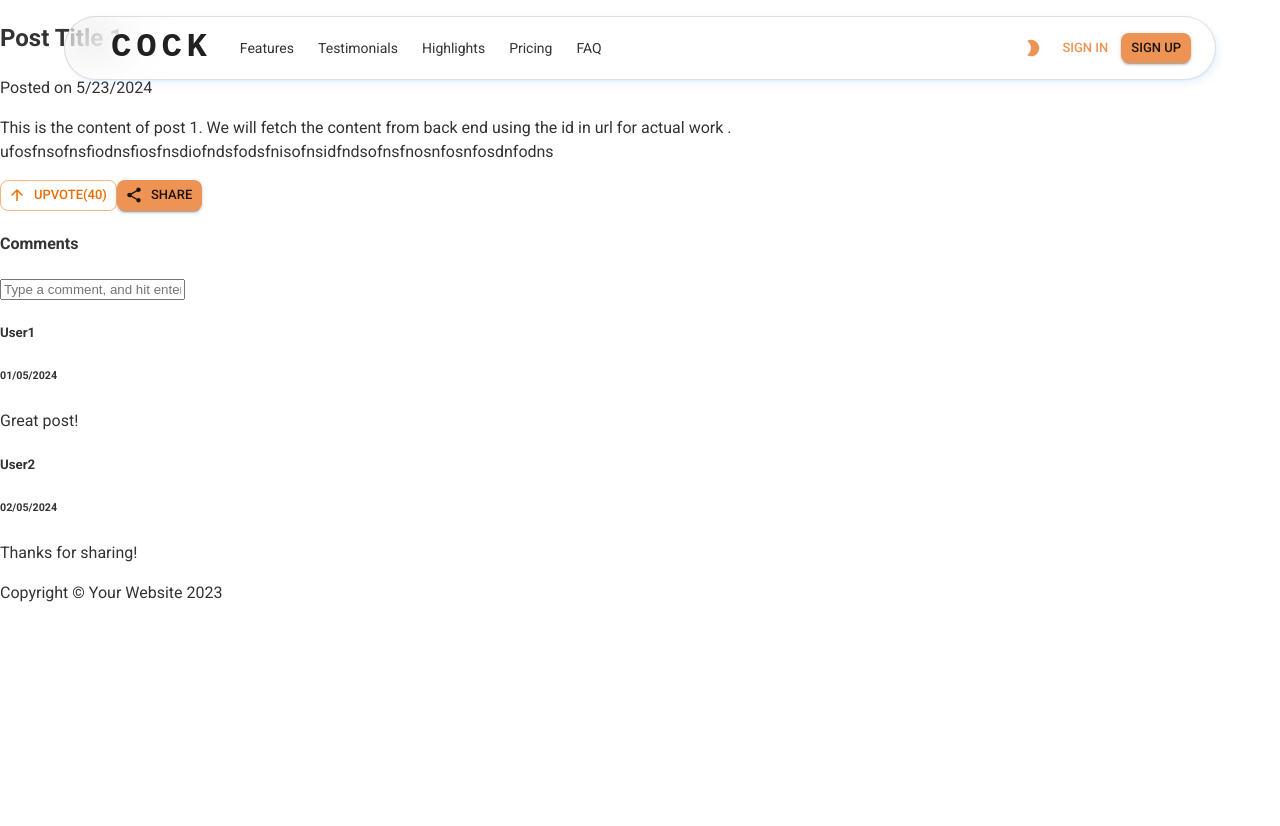
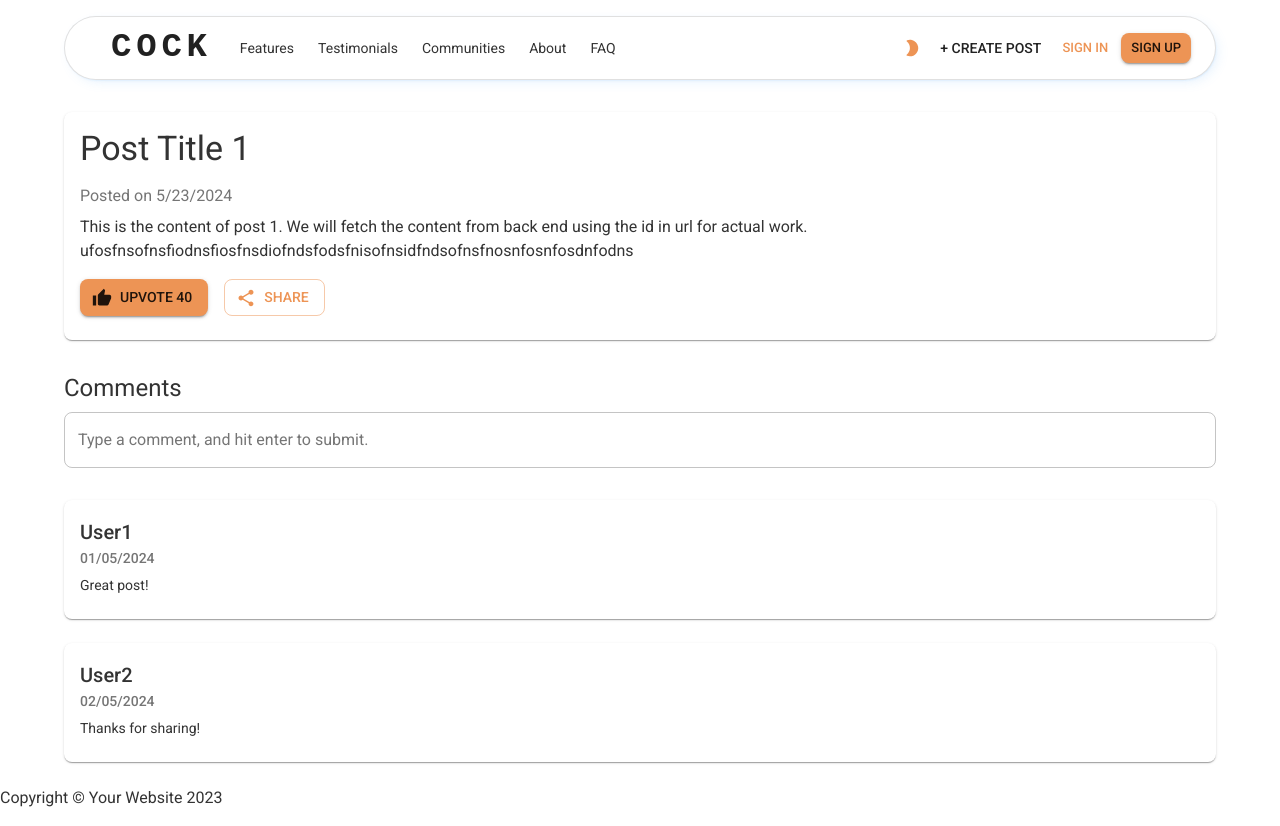
Before and after one commit to YellowO2/SocialVolunteerSite, a React (Vite) app in the folder frontend/: page /post/1 in a window 1280 px wide. Before the commit the page ends 800 px from the top, so only its background shows below. Built offline with nearby package versions, Linux system fonts and the light colour scheme.

Commit message:
Style: Post page to use MUI

```diff
--- a/frontend/src/components/hero.jsx
+++ b/frontend/src/components/hero.jsx
@@ -20,40 +20,13 @@ export default function Hero() {
             : `linear-gradient(#02294F, ${alpha("#090E10", 0.0)})`,
         backgroundSize: "100% 20%",
         backgroundRepeat: "no-repeat",
+
+        // backgroundImage: `url(/volunteer.png)`,
+        // backgroundSize: "cover",
+        // backgroundRepeat: "no-repeat",
+        // backgroundPosition: "center",
       })}
     >
-      <Paper
-        sx={{
-          position: "relative",
-          backgroundColor: "grey.800",
-          color: "#fff",
-          mb: 4,
-          backgroundSize: "cover",
-          backgroundRepeat: "no-repeat",
-          backgroundPosition: "center",
-          //   backgroundImage: `url(${post.image})`,
-          backgroundImage: "/volunteer",
-        }}
-      >
-        {
-          <img
-            style={{ display: "none" }}
-            // src={post.image}
-            src="/volunteer"
-            // alt={post.imageText}
-          />
-        }
-        <Box
-          sx={{
-            position: "absolute",
-            top: 0,
-            bottom: 0,
-            right: 0,
-            left: 0,
-            backgroundColor: "rgba(0,0,0,.3)",
-          }}
-        />
-      </Paper>
       <Container
         sx={{
           display: "flex",
--- a/frontend/src/components/nav_bar/nav_bar.jsx
+++ b/frontend/src/components/nav_bar/nav_bar.jsx
@@ -1,4 +1,5 @@
 import * as React from "react";
+import { useLocation, Link } from "react-router-dom";
 import PropTypes from "prop-types";
 
 import Box from "@mui/material/Box";
@@ -21,6 +22,7 @@ const logoStyle = {
 
 function NavBar({ mode, toggleColorMode }) {
   const [open, setOpen] = React.useState(false);
+  const location = useLocation();
 
   const toggleDrawer = (newOpen) => () => {
     setOpen(newOpen);
@@ -40,10 +42,12 @@ function NavBar({ mode, toggleColorMode }) {
     }
   };
 
+  const isHomePage = location.pathname === "/home";
+
   return (
-    <div>
+    <Box>
       <AppBar
-        position="fixed"
+        position={isHomePage ? "fixed" : "static"}
         sx={{
           boxShadow: 0,
           bgcolor: "transparent",
@@ -122,7 +126,7 @@ function NavBar({ mode, toggleColorMode }) {
                   sx={{ py: "6px", px: "12px" }}
                 >
                   <Typography variant="body2" color="text.primary">
-                    Highlights
+                    Communities
                   </Typography>
                 </MenuItem>
                 <MenuItem
@@ -130,7 +134,7 @@ function NavBar({ mode, toggleColorMode }) {
                   sx={{ py: "6px", px: "12px" }}
                 >
                   <Typography variant="body2" color="text.primary">
-                    Pricing
+                    About
                   </Typography>
                 </MenuItem>
                 <MenuItem
@@ -151,6 +155,9 @@ function NavBar({ mode, toggleColorMode }) {
               }}
             >
               <ToggleColorMode mode={mode} toggleColorMode={toggleColorMode} />
+              <Button color="inherit" component={Link} to="/create-post">
+                + Create Post
+              </Button>
               <Button
                 color="primary"
                 variant="text"
@@ -250,7 +257,7 @@ function NavBar({ mode, toggleColorMode }) {
           </Toolbar>
         </Container>
       </AppBar>
-    </div>
+    </Box>
   );
 }
 
--- a/frontend/src/components/search_bar.jsx
+++ b/frontend/src/components/search_bar.jsx
@@ -22,17 +22,20 @@ const SearchForm = ({ onSearch }) => {
   };
 
   return (
-    <Box sx={{ p: 4, borderBottom: 1, borderColor: "divider" }}>
-      <form onSubmit={handleSubmit}>
     <Box
+      component="form"
+      onSubmit={handleSubmit}
       sx={{
         display: "flex",
-            flexDirection: "row",
+        justifyContent: "space-between",
         alignItems: "center",
+        flexWrap: "wrap",
         gap: 2,
-            flexWrap: "wrap",
+        p: 4,
+        borderBottom: "1px solid #ccc",
       }}
     >
+      <Box sx={{ display: "flex", alignItems: "center", gap: 2 }}>
         <TextField
           type="search"
           label="Search for events"
@@ -63,7 +66,7 @@ const SearchForm = ({ onSearch }) => {
           Search
         </Button>
       </Box>
-
+      <Box sx={{ display: "flex", alignItems: "center", gap: 2 }}>
         <InputLabel>Sort By</InputLabel>
         <Select
           value={sortBy}
@@ -73,7 +76,7 @@ const SearchForm = ({ onSearch }) => {
           <MenuItem value="recent">Recent</MenuItem>
           <MenuItem value="upvotes">Most Upvotes</MenuItem>
         </Select>
-      </form>
+      </Box>
     </Box>
   );
 };
--- a/frontend/src/pages/post.jsx
+++ b/frontend/src/pages/post.jsx
@@ -1,6 +1,16 @@
 import { useState, useEffect } from "react";
 import { useParams } from "react-router-dom";
-import Button from "../components/custom_button.jsx";
+import {
+  Container,
+  Card,
+  CardContent,
+  Typography,
+  TextField,
+  Button,
+  Box,
+} from "@mui/material";
+import ThumbUpIcon from "@mui/icons-material/ThumbUp";
+import ShareIcon from "@mui/icons-material/Share";
 
 const Post = () => {
   const { id } = useParams();
@@ -14,7 +24,7 @@ const Post = () => {
       const postData = {
         id: id,
         title: `Post Title ${id}`,
-        content: `This is the content of post ${id}. We will fetch the content from back end using the id in url for actual work .
+        content: `This is the content of post ${id}. We will fetch the content from back end using the id in url for actual work.
          \nufosfnsofnsfiodnsfiosfnsdiofndsfodsfnisofnsidfndsofnsfnosnfosnfosdnfodns`,
         upvotes: Math.floor(Math.random() * 100),
         createdAt: new Date().toLocaleDateString(),
@@ -45,11 +55,11 @@ const Post = () => {
     return <div>Loading...</div>;
   }
 
-  function CommentBox() {
+  const CommentBox = () => {
     const [inputComment, setInputComment] = useState("");
 
     const handleSubmit = (event) => {
-      event.preventDefault;
+      event.preventDefault();
       const newComment = {
         id: comments.length + 1,
         author: "Random User", // TODO: Replace with the actual user.
@@ -60,56 +70,69 @@ const Post = () => {
     };
 
     return (
-      <form className="form-outline mb-4" onSubmit={handleSubmit}>
-        <input
-          type="text"
+      <Box component="form" onSubmit={handleSubmit} sx={{ mb: 4 }}>
+        <TextField
+          fullWidth
+          variant="outlined"
+          label="Type a comment, and hit enter to submit."
           value={inputComment}
-          onChange={(event) => {
-            setInputComment(event.target.value);
-          }}
-          className="form-control"
-          placeholder="Type a comment, and hit enter to submit."
+          onChange={(event) => setInputComment(event.target.value)}
         />
-      </form>
+      </Box>
     );
-  }
+  };
 
   return (
-    <div className="container mt-4">
-      <div className="card mb-4">
-        <div className="card-body">
-          <h2 className="card-title">{post.title}</h2>
-          <div className="d-flex justify-content-between mb-3">
-            <span className="text-muted">Posted on {post.createdAt}</span>
-          </div>
-          <p className="card-text">{post.content}</p>
-        </div>
-        <div className="card-body">
-          <Button
-            displayType="post"
-            buttonType="upvote"
-            upvoteCount={post.upvotes}
-            handleClick={() => setPost({ ...post, upvotes: post.upvotes + 1 })}
-          />
-          <Button displayType="post" buttonType="share" />
-        </div>
-      </div>
-      <div>
-        <h4>Comments</h4>
+    <Container sx={{ mt: 4 }}>
+      <Card sx={{ mb: 4 }}>
+        <CardContent>
+          <Typography variant="h4" component="div" gutterBottom>
+            {post.title}
+          </Typography>
+          <Typography variant="subtitle1" color="text.secondary" gutterBottom>
+            Posted on {post.createdAt}
+          </Typography>
+          <Typography variant="body1" paragraph>
+            {post.content}
+          </Typography>
+          <Box sx={{ display: "flex", gap: 2 }}>
+            <Button
+              variant="contained"
+              startIcon={<ThumbUpIcon />}
+              onClick={() => setPost({ ...post, upvotes: post.upvotes + 1 })}
+            >
+              Upvote {post.upvotes}
+            </Button>
+            <Button variant="outlined" startIcon={<ShareIcon />}>
+              Share
+            </Button>
+          </Box>
+        </CardContent>
+      </Card>
+      <Box>
+        <Typography variant="h5" component="div" gutterBottom>
+          Comments
+        </Typography>
         <CommentBox />
         {comments.map((comment) => (
-          <div key={comment.id} className="card mb-3">
-            <div className="card-body">
-              <h5 className="card-title">{comment.author}</h5>
-              <h6 className="card-subtitle mb-2 text-muted">
+          <Card key={comment.id} sx={{ mb: 3 }}>
+            <CardContent>
+              <Typography variant="h6" component="div">
+                {comment.author}
+              </Typography>
+              <Typography
+                variant="subtitle2"
+                color="text.secondary"
+                gutterBottom
+              >
                 {comment.createdAt}
-              </h6>
-              <p className="card-text">{comment.content}</p>
-            </div>
-          </div>
+              </Typography>
+              <Typography variant="body2">{comment.content}</Typography>
+            </CardContent>
+          </Card>
         ))}
-      </div>
-    </div>
+      </Box>
+    </Container>
   );
 };
 
```
Lines whose indentation alone changed are shown as unchanged.
